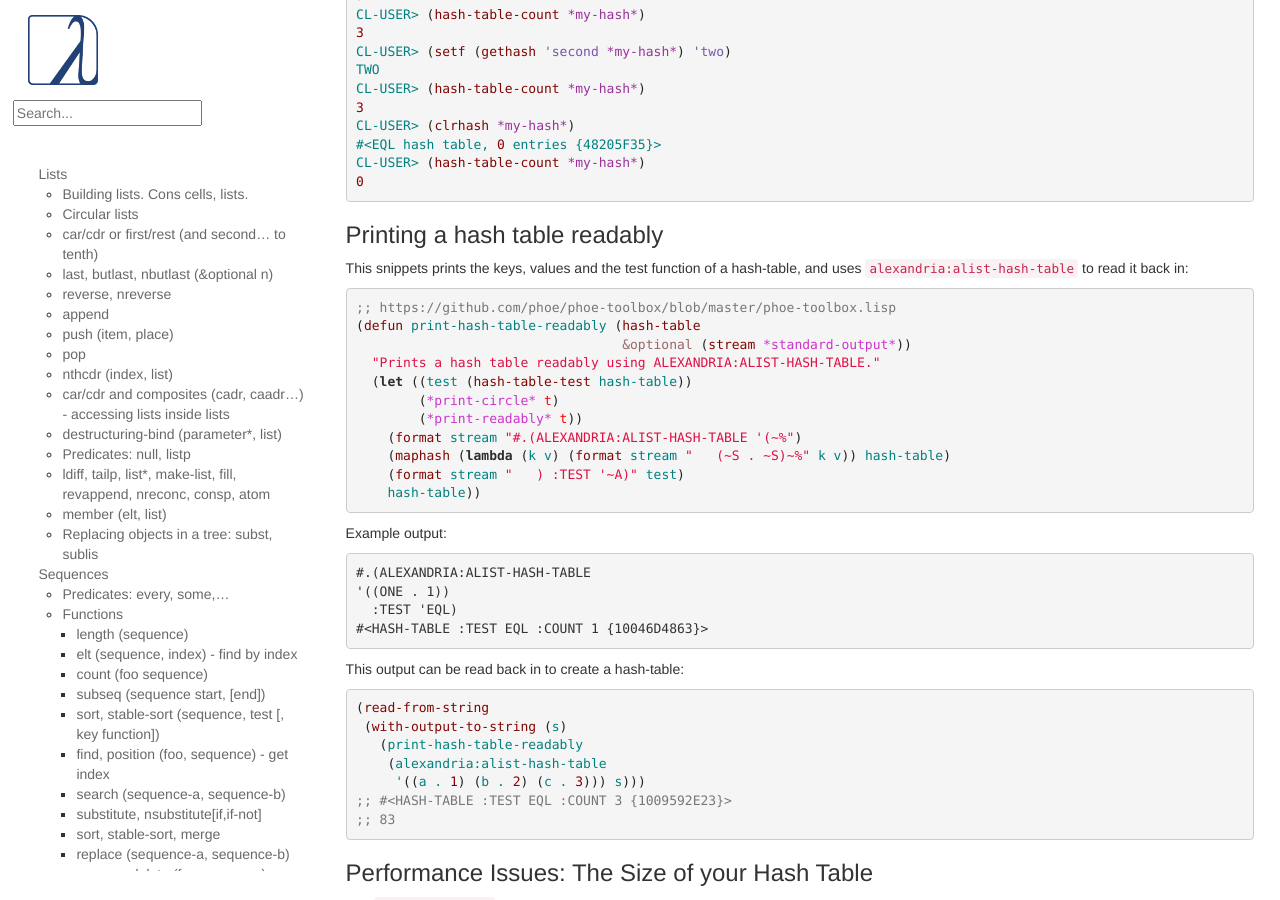
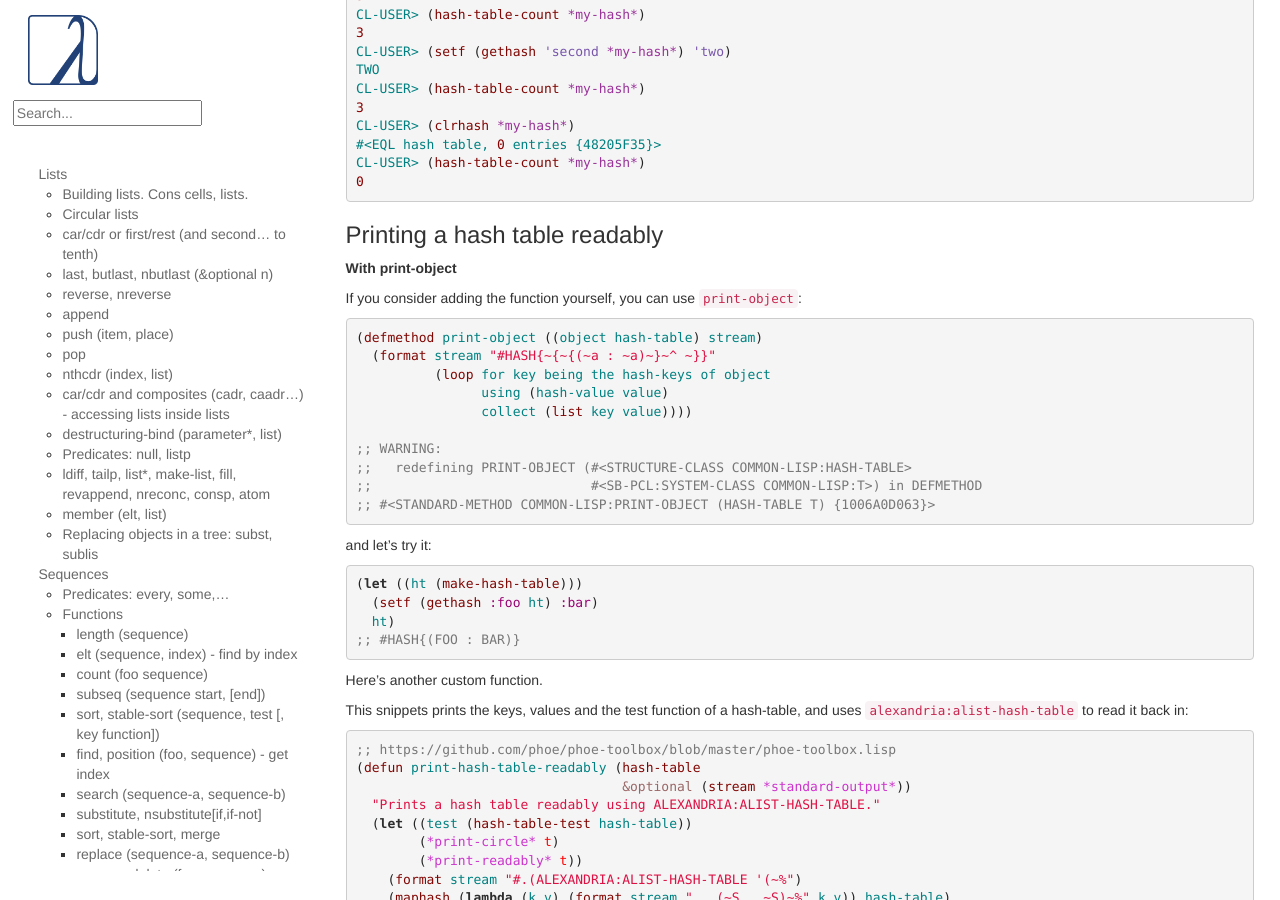
Before and after one commit to LispCookbook/cl-cookbook, a Jekyll site: the page built from data-structures.md, in a window 1280 px wide and 900 px high, scrolled down 15888 px. Built offline with Jekyll 4.4.1, drawn with Linux system fonts in a browser that asks for light colours.

Commit message:
hash-tables: we can use print-object

```diff
--- a/data-structures.md
+++ b/data-structures.md
@@ -1138,6 +1138,34 @@ CL-USER> (hash-table-count *my-hash*)
 ~~~
 
 ### Printing a hash table readably
+
+**With print-object**
+
+If you consider adding the function yourself, you can use `print-object`:
+
+~~~lisp
+(defmethod print-object ((object hash-table) stream)
+  (format stream "#HASH{~{~{(~a : ~a)~}~^ ~}}"
+          (loop for key being the hash-keys of object
+                using (hash-value value)
+                collect (list key value))))
+
+;; WARNING:
+;;   redefining PRINT-OBJECT (#<STRUCTURE-CLASS COMMON-LISP:HASH-TABLE>
+;;                            #<SB-PCL:SYSTEM-CLASS COMMON-LISP:T>) in DEFMETHOD
+;; #<STANDARD-METHOD COMMON-LISP:PRINT-OBJECT (HASH-TABLE T) {1006A0D063}>
+~~~
+
+and let's try it:
+
+~~~lisp
+(let ((ht (make-hash-table)))
+  (setf (gethash :foo ht) :bar)
+  ht)
+;; #HASH{(FOO : BAR)}
+~~~
+
+Here's another custom function.
 
 This snippets prints the keys, values and the test function of a
 hash-table, and uses `alexandria:alist-hash-table` to read it back in:
```
